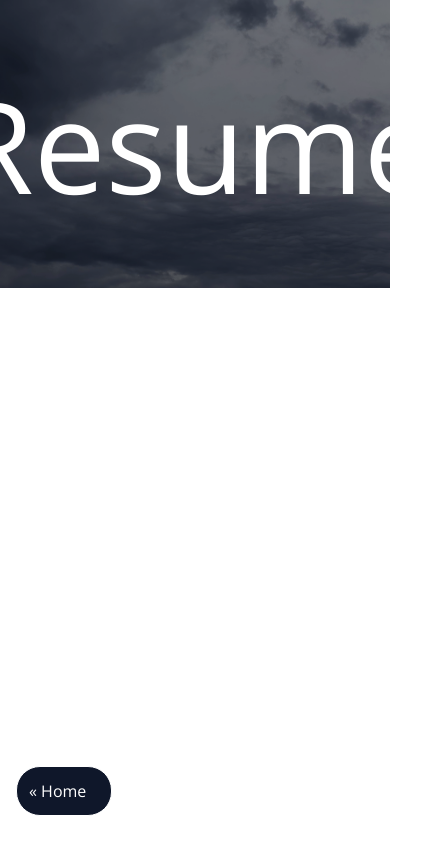
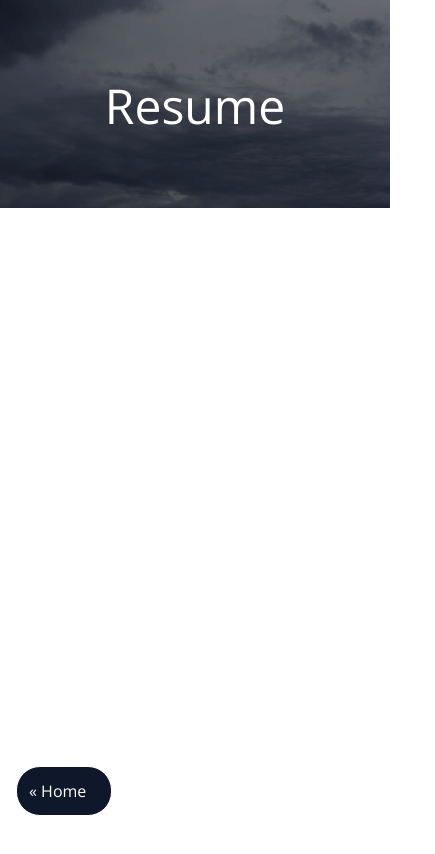
Before and after one commit to edward-j-liu/Portfolio, a Next.js app: page /resume in a window 390 px wide. Shown: the top 854 px of the page, 435 px wide, since content can reach past the window. Built offline with nearby package versions, Linux system fonts and the light colour scheme; what @codaworks/react-glow, @nauverse/tailwind-dot-grid-backgrounds would draw is missing.

Commit message:
fixed sizing issues

```diff
--- a/app/experience/page.tsx
+++ b/app/experience/page.tsx
@@ -117,7 +117,7 @@ export default function experience() {
         <div className={"slate-500"}>
             <Nav min={0}/>
             <div className={"flex w-screen bg-building bg-cover bg-fixed bg-bottom items-center justify-center"}>
-                <div className={"text-white text-9xl align-middle py-20 h-full w-full bg-black bg-opacity-40"}>
+                <div className={"text-white text-5xl sm:text-7xl md:text-9xl align-middle py-20 h-full w-full bg-black bg-opacity-40"}>
                     <WindowTranslate range={[0, 1]} translate={[2, -2]}><p>Experience</p></WindowTranslate>
                 </div>
             </div>
--- a/app/resume/page.tsx
+++ b/app/resume/page.tsx
@@ -8,12 +8,12 @@ export default function experience() {
         <div className={"slate-500"}>
             <Nav min={0}/>
             <div className={"flex w-screen bg-clouds bg-cover bg-fixed bg-bottom items-center justify-center"}>
-                <div className={"text-white text-9xl align-middle py-20 h-full w-full bg-black bg-opacity-40"}>
+                <div className={"text-white text-5xl sm:text-7xl md:text-9xl align-middle py-20 h-full w-full bg-black bg-opacity-40"}>
                     <WindowTranslate range={[0, 1]} translate={[2, -2]}><p>Resume</p></WindowTranslate>
                 </div>
             </div>
-            <div className={"h-screen w-screen"}>
-            <iframe src="/Edward_Liu_Resume_Simple.pdf" width="100%" height="100%" style={{border: 0}}></iframe>
+            <div className={"h-dvh w-full bg-red-400 overflow-hidden"}>
+                <iframe src="/Edward_Liu_Resume_Simple.pdf" width="100%" height="100%" style={{border: 0, flex: 1}}></iframe>
             </div>
             <Back/>
         </div>
```
